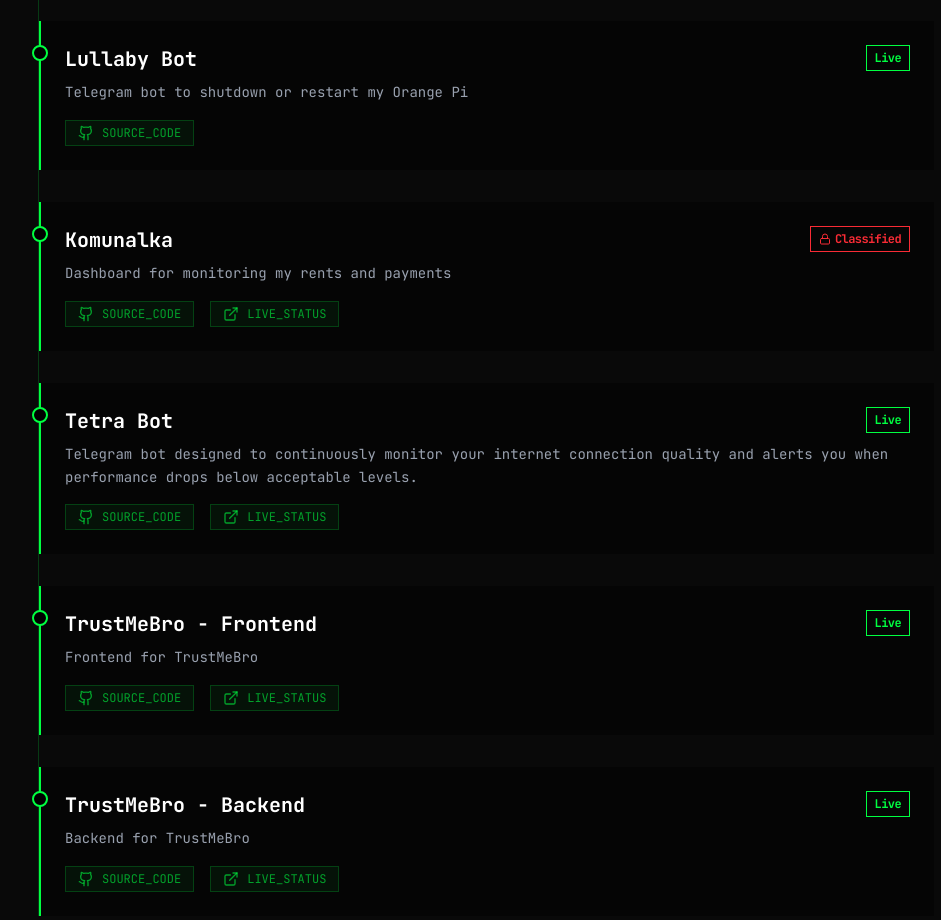
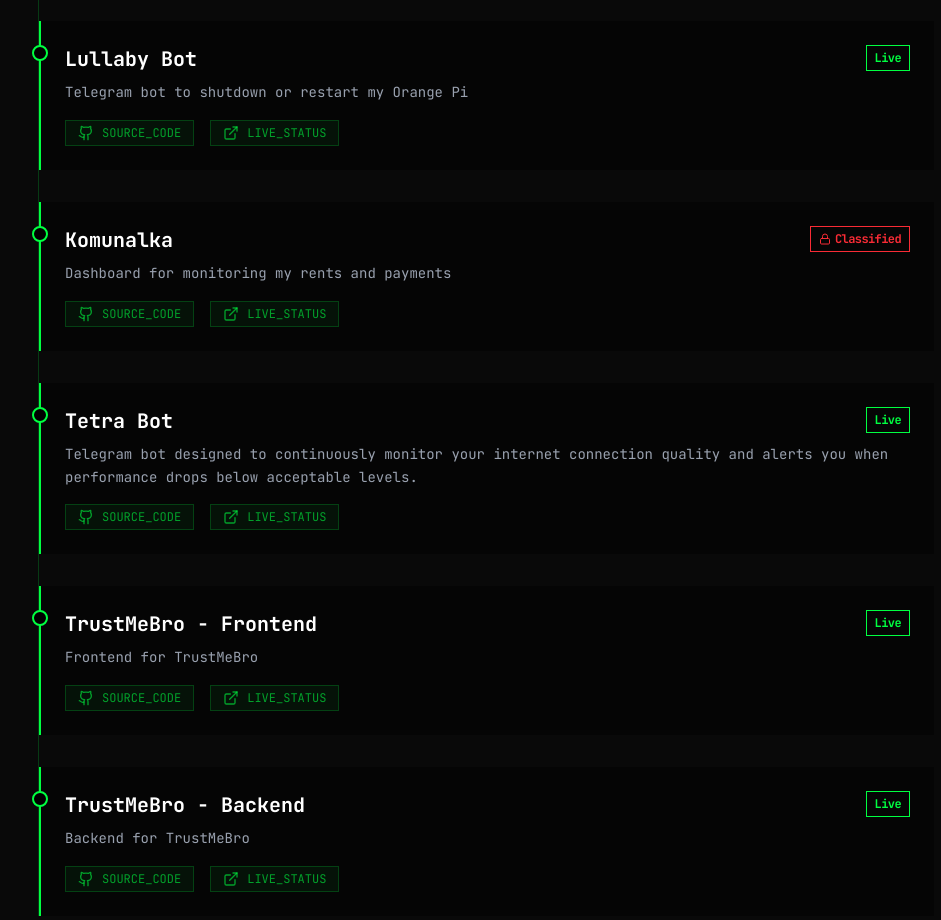
Before and after one commit to PiterPentester/aboutus, a React (Vite) app: page / in a window 1280 px wide. Shown: the part 2260-3180 px from the top of the page, without its empty margins (154-1095 px from the left). Built offline with nearby package versions, Linux system fonts and the light colour scheme.

Commit message:
Update link for Lullaby Bot project

```diff
--- a/src/data/projects.ts
+++ b/src/data/projects.ts
@@ -33,7 +33,7 @@
   {
     title: "Lullaby Bot",
     description: "Telegram bot to shutdown or restart my Orange Pi",
-    link: "#",
+    link: "https://piterpentester.github.io/lullaby-bot/",
     github: "https://github.com/PiterPentester/lullaby-bot",
     status: "Live",
   },
```
